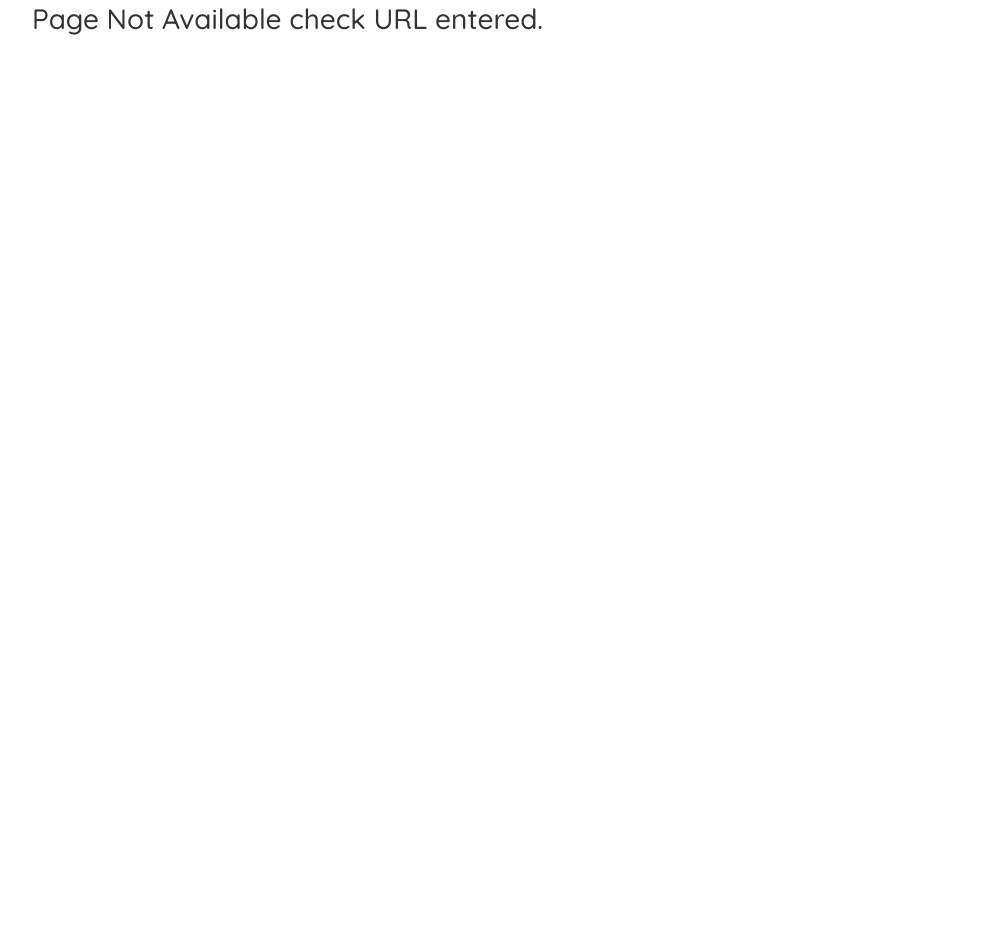
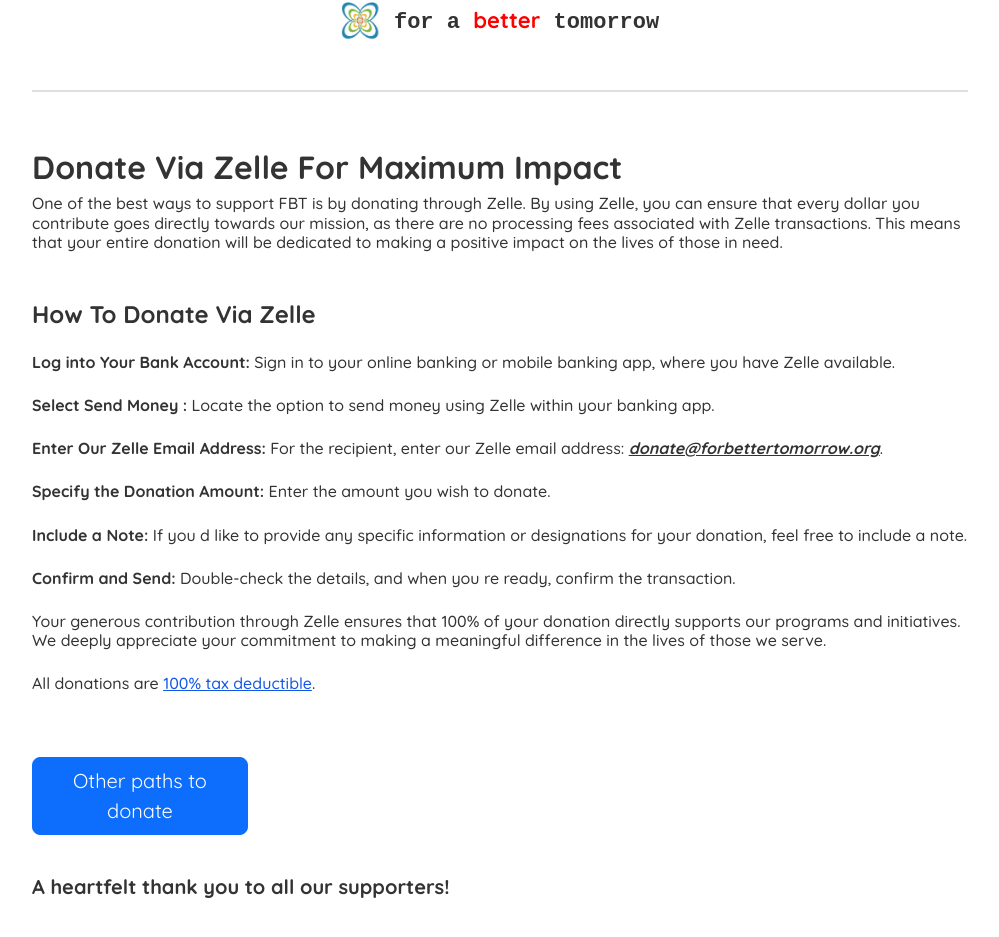
Before and after one commit to RahulVarunGit/mcia-react, a React (Create React App) app: page /donate/zelle in a window 1280 px wide. Shown: the part 127-1064 px from the top of the page, without its empty margins (140-1139 px from the left). Before the commit the page ends 800 px from the top, so only its background shows below. Built offline with nearby package versions, Linux system fonts and the light colour scheme.

Commit message:
zelle donate option added - initial

```diff
--- a/src/App.js
+++ b/src/App.js
@@ -11,6 +11,7 @@ import Report from './javascript/report';
 import YICU from './javascript/YICU';
 import YGC from './javascript/YGC';
 import Donate from './javascript/donate';
+import DonateZelle from './javascript/donateZelle';
 import Contact from './javascript/contact';
 //import Projects from './javascript/projects';
 import KiteFest from './javascript/KiteFest';
@@ -89,6 +90,7 @@ function App() {
             <Route path="/contact" element={<Contact />} />
 
             <Route path="/donate" element={<Donate />} />
+            <Route path="/donate/zelle" element={<DonateZelle />} />
             <Route path="/grant" element={<Grant />} />
             <Route path="/demo" element={<DEMO />} />
             <Route path="/steam" element={<STEAM />} />
--- /dev/null
+++ b/src/data/scanData.json
@@ -0,0 +1,4 @@
+{
+    "scanKey": "",
+    "selection": 0
+}
--- a/src/javascript/donate.js
+++ b/src/javascript/donate.js
@@ -1,14 +1,13 @@
-import {useState} from 'react';
+import { useState } from 'react';
 import '../styles/Home.css';
 
 const donate = () => {
 
-  return(
-
+  return (
     <div className="container">
 
       <div>
-<h1 className="fbt-title"><img src="/images/homePage/Logo.jpg"alt="" width="40" height="40" className="rounded"/>  for a <span className="fbt-title-sub">better</span> tomorrow </h1>
+        <h1 className="fbt-title"><img src="/images/homePage/Logo.jpg" alt="" width="40" height="40" className="rounded" />  for a <span className="fbt-title-sub">better</span> tomorrow </h1>
         <h1 className="fbt-tag-line">…Eliminating the gap between abundance and need</h1>
         <p >&nbsp;</p>
       </div>
@@ -81,7 +80,7 @@ const donate = () => {
 
         <div className="col-sm">
 
-
+          <a className="btn btn-primary btn-lg btn-block" href="/donate/zelle" role="button">Zelle Donate</a>
         </div>
 
         <div className="col-sm">
--- /dev/null
+++ b/src/javascript/donateZelle.js
@@ -0,0 +1,77 @@
+import { useState } from 'react';
+import '../styles/Home.css';
+
+const donateZelle = () => {
+
+  return (
+
+    <div className="container">
+
+      <div>
+        <h1 className="fbt-title"><img src="/images/homePage/Logo.jpg" alt="" width="40" height="40" className="rounded" />  for a <span className="fbt-title-sub">better</span> tomorrow </h1>
+        <p >&nbsp;</p>
+      </div>
+
+      <div><hr class="hr-line"></hr></div>
+
+      <p >&nbsp;</p>
+      <div className="row">
+        <h2 className="left-align"><b >Donate Via Zelle For Maximum Impact</b></h2>
+      </div>
+
+      <div className="row">
+        <h6 >One of the best ways to support FBT is by donating through Zelle. By using Zelle, you can ensure that every dollar you contribute goes directly towards our mission, as there are no processing fees associated with Zelle transactions. This means that your entire donation will be dedicated to making a positive impact on the lives of those in need.</h6>
+      </div>
+
+      <p >&nbsp;</p>
+      <div className="row">
+
+        <p ><h4 ><b >How To Donate Via Zelle</b></h4></p>
+        <p ><h6 ><b>Log into Your Bank Account:</b> Sign in to your online banking or mobile banking app, where you have Zelle available.</h6></p>
+        <p ><h6 ><b>Select  Send Money :</b> Locate the option to send money using Zelle within your banking app.</h6></p>
+        <p ><h6 ><b>Enter Our Zelle Email Address:</b> For the recipient, enter our Zelle email address: <span className="highlt"><b><u><i>donate@forbettertomorrow.org</i></u></b></span>.</h6></p>
+        <p ><h6 ><b>Specify the Donation Amount:</b> Enter the amount you wish to donate.</h6></p>
+        <p ><h6 ><b>Include a Note:</b> If you d like to provide any specific information or designations for your donation, feel free to include a note.</h6></p>
+        <p ><h6 ><b>Confirm and Send:</b> Double-check the details, and when you re ready, confirm the transaction.</h6></p>
+        <p ><h6 >Your generous contribution through Zelle ensures that 100% of your donation directly supports our programs and initiatives. We deeply appreciate your commitment to making a meaningful difference in the lives of those we serve.</h6></p>
+        <p ><h6 >All donations are <a href="https://forbettertomorrow.org/wp-content/uploads/2018/05/FBT-501C3.pdf" className="highlt">100% tax deductible</a>.</h6></p>
+        <p >&nbsp;</p>
+      </div>
+
+      <div className="row">
+
+        <div className="col-sm">
+
+          <a className="btn btn-primary btn-lg btn-block" href="/donate" role="button">Other paths to donate</a>
+        </div>
+
+        <div className="col-sm">
+
+
+        </div>
+
+        <div className="col-sm">
+
+
+        </div>
+
+        <div className="col-sm">
+
+
+        </div>
+
+      </div>
+
+      <p >&nbsp;</p>
+      <div className="row">
+        <h5 ><b >A heartfelt thank you to all our supporters!</b></h5>
+      </div>
+
+    </div>
+
+
+
+
+  );
+}
+export default donateZelle;
--- a/src/javascript/scan.js
+++ b/src/javascript/scan.js
@@ -2,21 +2,52 @@ import { useState } from 'react';
 import '../styles/Home.css';
 import Scanner from "../components/Scanner";
 import { useParams } from 'react-router-dom';
+import scanData from "../data/scanData.json";
+import parse from 'html-react-parser';
+
+
+var bld = "";
+
+const testFun = (() => {
+    console.log("in funciton");
+});
+
+const submitKey = (() => {
+    console.log("submit key");
+});
 
 
 const Scan = () => {
     const { name } = useParams();
+    bld = "";
+    bld = bld + "<h2>Enter code</h2>";
+    bld = bld + "<input type=\"text\" id=\"scanKey\"/>";
+    bld = bld + "<input type=\"button\" value=\"submit\" onClick={submitKey}/>";
+    bld = bld + "<input type=\"button\" value=\"test\" onClick={testFun} />"
 
+
+    const [count, setCount] = useState(0);
+
+    const increment = () => {
+        setCount(count + 1);
+    };
 
 
     return (
         <div className="container">
+
+            <input type="button" value="test" onClick={testFun} />
             <div className="App">
                 <h1> Scan Student QR Code:</h1>
-                <Scanner />
 
+
+            </div>
+            <div>
+                <p>Count: {count}</p>
+                <button onClick={increment}>Increment</button>
             </div>
         </div>
     );
+
 }
 export default Scan;
```
Also changed, not shown: src/javascript/scan copy.js (added, +22 -0 lines). Lines whose indentation alone changed are shown as unchanged.
